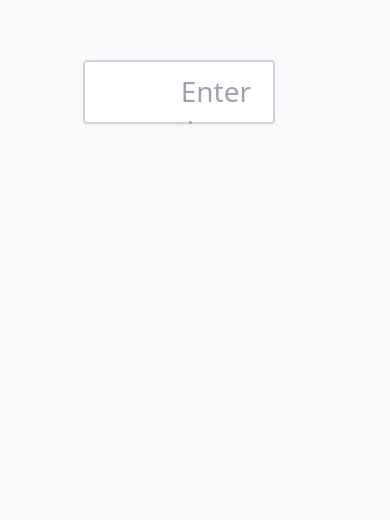
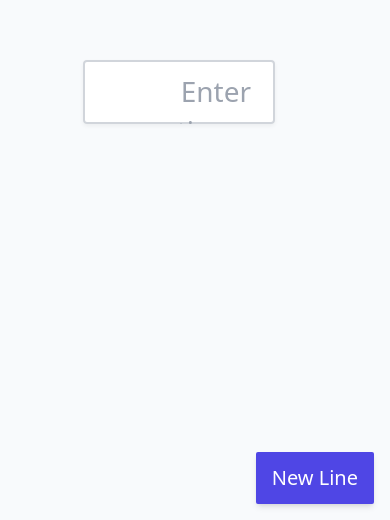
Before and after one commit to JoJe3003/component-library, a Next.js app: page / in a window 390 px wide. Shown: the part 324-844 px from the top of the page. Built offline with nearby package versions, Linux system fonts and the light colour scheme.

Commit message:
Added new line button on smaller screens and numeric keyboard for phones

```diff
--- a/src/components/TimeSummary.tsx
+++ b/src/components/TimeSummary.tsx
@@ -8,6 +8,9 @@ interface Time {
 export default function TimeSummary() {
   const [time, setTime] = useState<Time[]>([]);
   const [sum, setSum] = useState<Time>({ hours: 0, minutes: 0 });
+  const [focus, setFocus] = useState(false);
+  const onFocus = () => setFocus(true);
+  const onBlur = () => setFocus(false);
 
   useEffect(() => {
     const sum = time.reduce(
@@ -41,15 +44,17 @@ export default function TimeSummary() {
   };
 
   return (
-    <div className="flex gap-4 scale-[2]">
+    <div>
+      <div className="flex scale-[2] gap-4">
         <div className="relative">
           <textarea
             id="input"
             name="input"
             inputMode="numeric"
             placeholder="Enter time.."
-          contentEditable={true}
             onInput={handleTextAreaInput}
+            onFocus={onFocus}
+            onBlur={onBlur}
             // make spaces in the input area into "\n"
             onKeyDown={(e) => {
               if (e.key === " ") {
@@ -92,12 +97,10 @@ export default function TimeSummary() {
                 e.currentTarget.value = "";
               }
             }}
-
-
-          className="h-full w-24 overflow-hidden rounded-sm border-0 py-1.5 text-right text-gray-900 shadow-sm ring-1 ring-inset ring-gray-300 placeholder:text-sm placeholder:text-gray-400 focus:ring-2 focus:ring-inset focus:ring-indigo-600 sm:text-sm sm:leading-6 placeholder-shown:h-8 [&::-webkit-resizer]:hidden resize-none"
+            className="h-full w-24 resize-none overflow-hidden rounded-sm border-0 py-1.5 text-right text-gray-900 shadow-sm ring-1 ring-inset ring-gray-300 placeholder:text-sm placeholder:text-gray-400 placeholder-shown:h-8 focus:ring-2 focus:ring-inset focus:ring-indigo-600 sm:text-sm sm:leading-6 [&::-webkit-resizer]:hidden"
           />
           {time.length > 0 && (
-        <span className="absolute -bottom-6 left-11 text-right text-sm text-gray-400 min-w-max">
+            <span className="absolute -bottom-6 left-11 min-w-max text-right text-sm text-gray-400">
               Rows: {time.length}
             </span>
           )}
@@ -128,5 +131,26 @@ export default function TimeSummary() {
           )}
         </div>
       </div>
+
+      {/* Mobile view */}
+
+      <button
+        className="absolute bottom-4 right-4 block rounded-sm bg-indigo-600 px-4 py-3 text-xl text-white shadow-md hover:bg-indigo-700 focus:outline-none focus:ring-2 focus:ring-indigo-500 focus:ring-offset-2 md:hidden"
+        onClick={() => {
+          const input = document.getElementById("input") as HTMLTextAreaElement;
+          input.value += "\n";
+          input.focus();
+
+          // dont allow multiple "\n" in a row
+          input.value = input.value.replace(/\n\n/g, "\n");
+          // Dont allow first input to be "\n"
+          if (input.value === "\n") {
+            input.value = "";
+          }
+        }}
+      >
+        New Line
+      </button>
+    </div>
   );
 }
```
Lines whose indentation alone changed are shown as unchanged.
